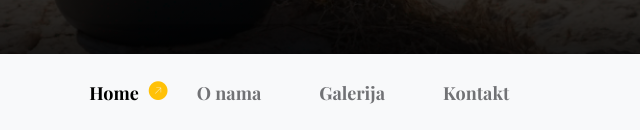
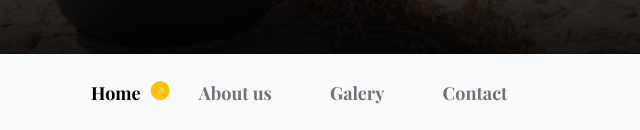
Before and after one commit to apartmani-mandarina/apartmani-mandarina.github.io, a plain HTML site: page index-en.html in a window 1280 px wide. Shown: the part 670-800 px from the top of the page, 458-1098 px from the left. Drawn offline with nearby package versions, Linux system fonts and the light colour scheme; animation ran at ten frames a second; a web font is replaced by a local one.

Commit message:
Translations

```diff
--- a/index-en.html
+++ b/index-en.html
@@ -7,7 +7,7 @@
     <meta name="description" content="">
     <meta name="author" content="">
 
-    <title>Nomad Force HTML Bootstrap 5 Template</title>
+    <title>Apartmani Mandarina</title>
 
     <!-- CSS FILES -->
     <link rel="preconnect" href="https://fonts.googleapis.com">
@@ -77,7 +77,7 @@
                     </li>
 
                     <li class="nav-item">
-                        <a class="nav-link" href="#about">O nama</a>
+                        <a class="nav-link" href="#about">About us</a>
                     </li>
 
                     <!--                            <li class="nav-item">-->
@@ -85,11 +85,11 @@
                     <!--                            </li>-->
 
                     <li class="nav-item">
-                        <a class="nav-link" href="#galery">Galerija</a>
+                        <a class="nav-link" href="#galery">Galery</a>
                     </li>
 
                     <li class="nav-item">
-                        <a class="nav-link" href="#contact">Kontakt</a>
+                        <a class="nav-link" href="#contact">Contact</a>
                     </li>
                 </ul>
             </div>
```
Also changed, not shown: index-de.html (+3 -3 lines), index.html (+2 -2 lines).
